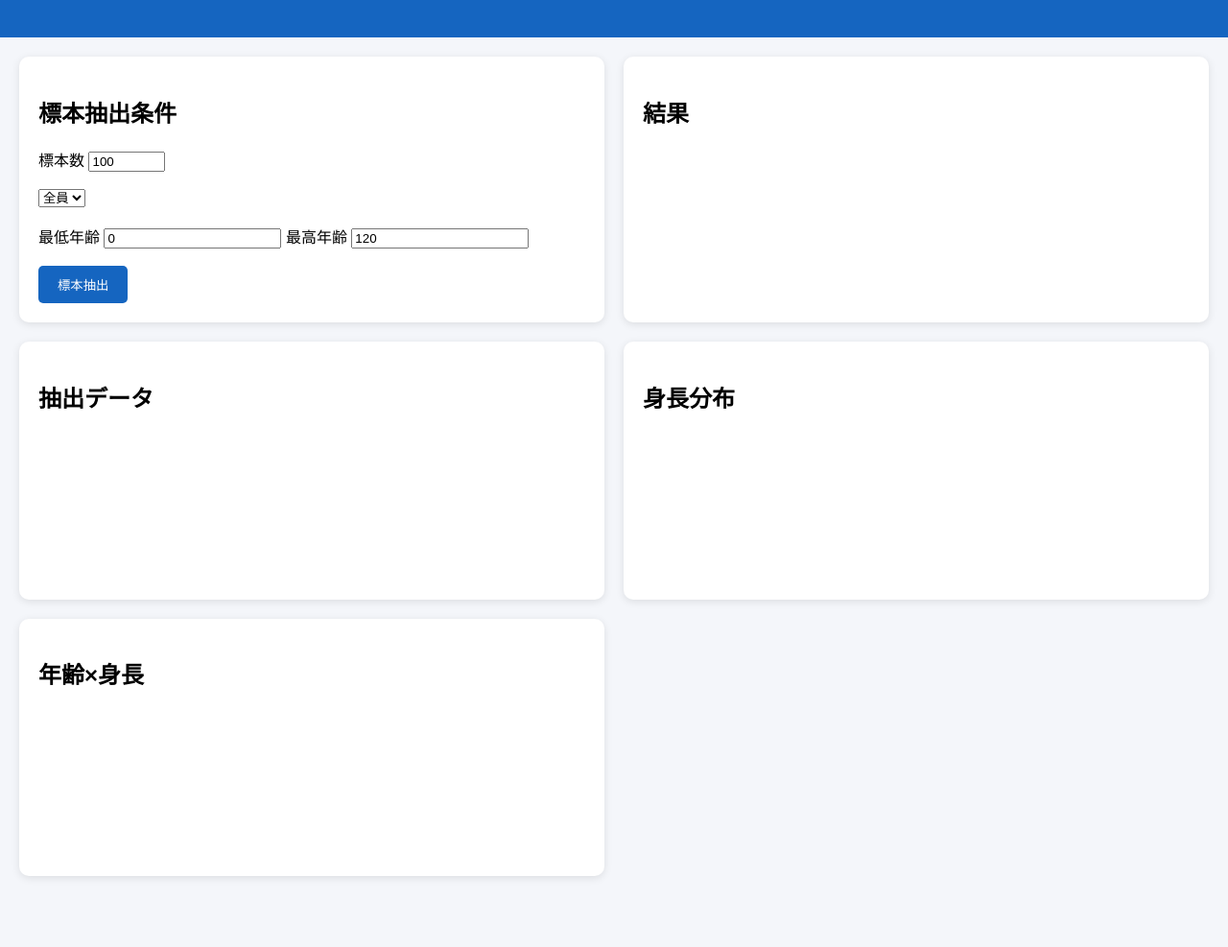
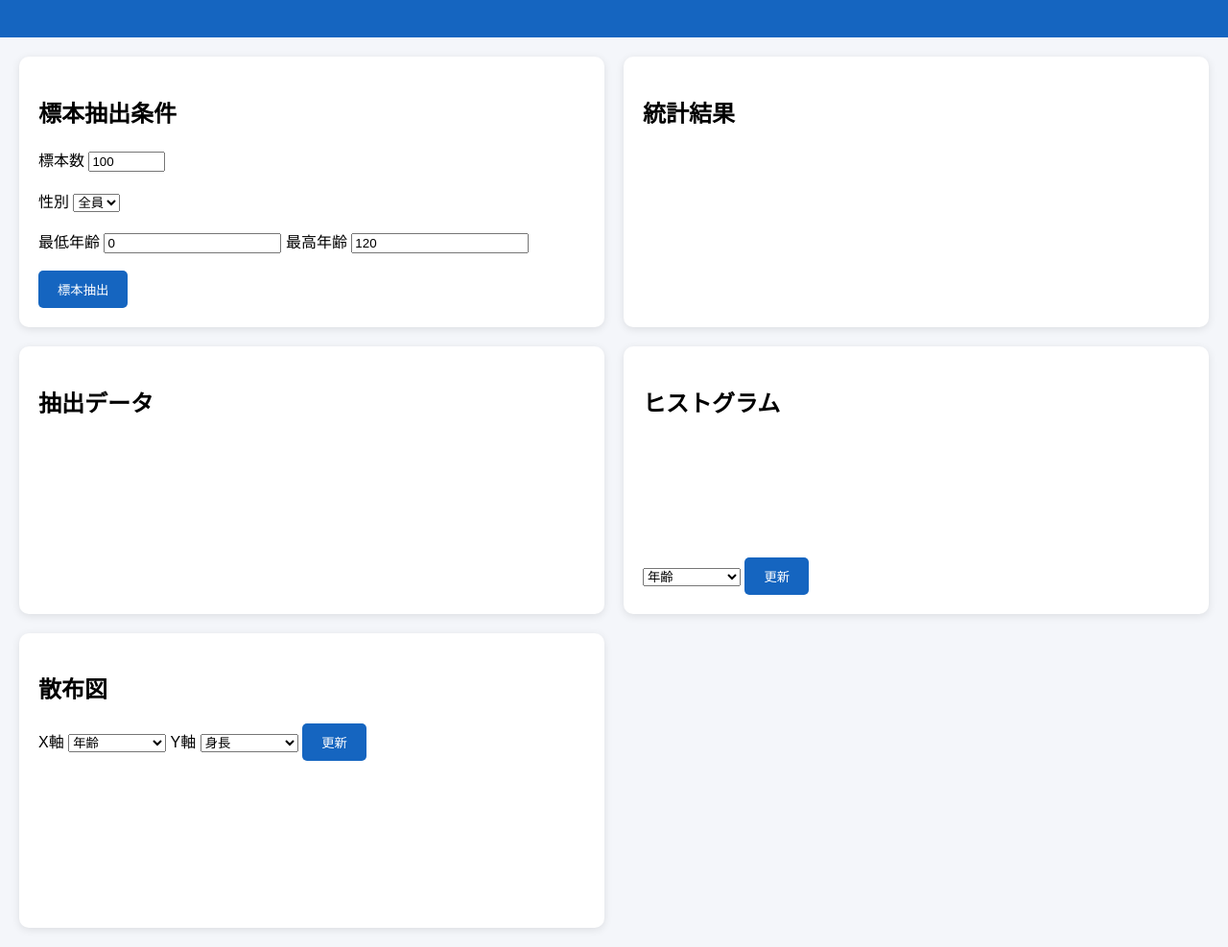
Before and after one commit to sterapkai/statistics-lab, a plain HTML site: page index.html in a window 1280 px wide. Shown: the part 90-1077 px from the top of the page at 96% size. Before the commit the page ends 1023 px from the top, so only its background shows below. Drawn offline with nearby package versions, Linux system fonts and the light colour scheme.

Commit message:
Update index.html

```diff
--- a/index.html
+++ b/index.html
@@ -1,13 +1,20 @@
 <!DOCTYPE html>
 <html lang="ja">
+
 <head>
+
 <meta charset="UTF-8">
-<meta name="viewport" content="width=device-width, initial-scale=1">
+
+<meta name="viewport"
+content="width=device-width, initial-scale=1">
+
 <title>統計的推測ラボ</title>
 
-<link rel="stylesheet" href="style.css">
+<link rel="stylesheet"
+href="style.css">
 
 <script src="https://cdn.jsdelivr.net/npm/chart.js"></script>
+
 <script src="https://cdn.jsdelivr.net/npm/papaparse@5.4.1/papaparse.min.js"></script>
 
 </head>
@@ -15,7 +22,9 @@
 <body>
 
 <header>
+
 <h1>📊 統計的推測ラボ</h1>
+
 </header>
 
 <div class="container">
@@ -24,16 +33,18 @@
 
 <h2>標本抽出条件</h2>
 
-<label>標本数</label>
+標本数
 
 <input
+id="sampleSize"
 type="number"
-id="sampleSize"
 value="100"
 min="1"
 max="50000">
 
 <br><br>
+
+性別
 
 <select id="gender">
 
@@ -56,28 +67,30 @@ max="50000">
 最低年齢
 
 <input
+id="minAge"
 type="number"
-id="minAge"
 value="0">
 
 最高年齢
 
 <input
+id="maxAge"
 type="number"
-id="maxAge"
 value="120">
 
 <br><br>
 
 <button onclick="runSample()">
+
 標本抽出
+
 </button>
 
 </div>
 
 <div class="panel">
 
-<h2>結果</h2>
+<h2>統計結果</h2>
 
 <div id="result"></div>
 
@@ -93,7 +106,33 @@ value="120">
 
 <div class="panel">
 
-<h2>身長分布</h2>
+<h2>ヒストグラム</h2>
+
+<select id="histTarget">
+
+<option value="年齢">
+年齢
+</option>
+
+<option value="身長_cm">
+身長
+</option>
+
+<option value="睡眠時間_h">
+睡眠時間
+</option>
+
+<option value="労働学業時間_h">
+労働学業時間
+</option>
+
+</select>
+
+<button onclick="updateHistogram()">
+
+更新
+
+</button>
 
 <canvas id="histogram"></canvas>
 
@@ -101,7 +140,35 @@ value="120">
 
 <div class="panel">
 
-<h2>年齢×身長</h2>
+<h2>散布図</h2>
+
+X軸
+
+<select id="xAxis">
+
+<option value="年齢">年齢</option>
+<option value="身長_cm">身長</option>
+<option value="睡眠時間_h">睡眠時間</option>
+<option value="労働学業時間_h">労働学業時間</option>
+
+</select>
+
+Y軸
+
+<select id="yAxis">
+
+<option value="身長_cm">身長</option>
+<option value="年齢">年齢</option>
+<option value="睡眠時間_h">睡眠時間</option>
+<option value="労働学業時間_h">労働学業時間</option>
+
+</select>
+
+<button onclick="updateScatter()">
+
+更新
+
+</button>
 
 <canvas id="scatter"></canvas>
 
@@ -113,3 +180,4 @@ value="120">
 
 </body>
 </html>
+</html>
```
